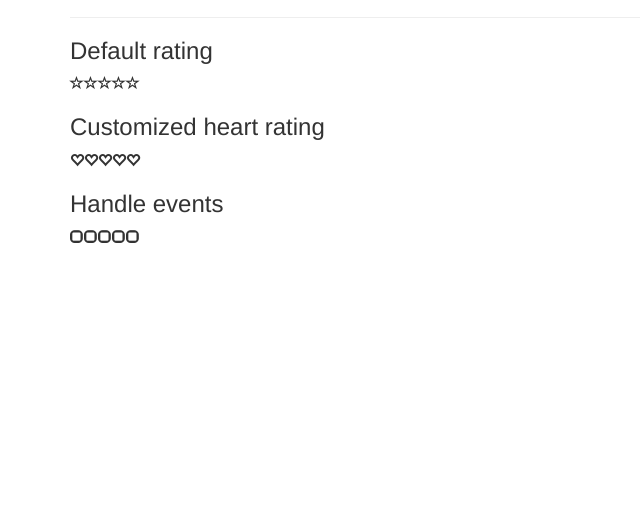
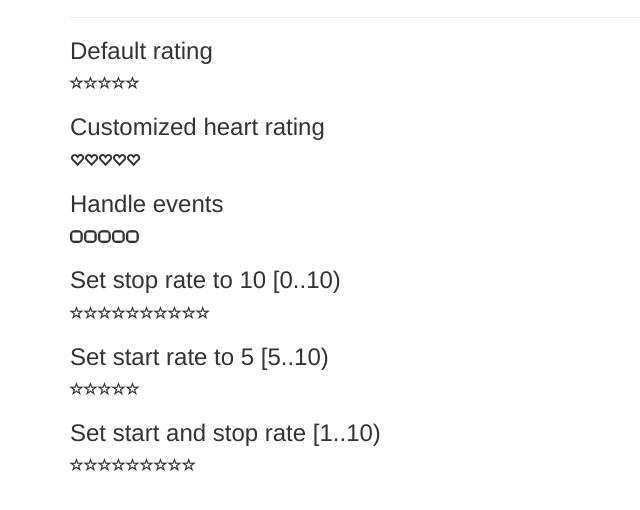
Before and after one commit to dreyescat/bootstrap-rating, a plain HTML site: page index.html in a window 1280 px wide. Shown: the part 56-566 px from the top of the page, without its empty margins (0-640 px from the left). Drawn offline with Linux system fonts and the light colour scheme.

Commit message:
Allow range definition

```diff
--- a/bootstrap-rating.js
+++ b/bootstrap-rating.js
@@ -1,5 +1,7 @@
-(function ($) {
+(function ($, undefined) {
   'use strict';
+
+  var OFFSET = 5;
 
   $.fn.rating = function (options) {
     var $clones = $([]);
@@ -7,14 +9,28 @@
       var $this = $(this);
       var data = {
         filled: $this.data('filled'),
-        empty: $this.data('empty')
+        empty: $this.data('empty'),
+        start: $this.data('start'),
+        stop: $this.data('stop')
       };
-      // Extend/Override the default options with those provided.
+      // Merge data and parameter options.
       // Those provided as parameter prevail over the data ones.
-      var opts = $.extend({}, $.fn.rating.defaults, data, options);
+      var opts = $.extend({}, data, options);
+      // Sanitize start and stop rates.
+      // Both start and stop rate must be integers.
+      // In case we don't have a valid stop rate try to get a reasonable
+      // one based on the existence of a valid start rate.
+      opts.start = parseInt(opts.start, 10) || undefined;
+      opts.stop = parseInt(opts.stop, 10) ||
+                     opts.start + OFFSET ||
+                     undefined;
+
+      // Extend/Override the default options with those provided either as
+      // data attributes or function parameters.
+      opts = $.extend({}, $.fn.rating.defaults, opts);
 
       var $rating = $('<div></div>');
-      for (var i = 0; i < 5; i++) {
+      for (var i = opts.start; i < opts.stop; i++) {
         $rating.append('<div class="rating-symbol glyphicon ' + opts.empty + '"></div>');
       }
       // From jQuery.fn.prop (http://api.jquery.com/prop/):
@@ -39,9 +55,8 @@
           // Empty rating from the selected one to the end.
           $this.nextAll('.rating-symbol')
             .removeClass(opts.filled).addClass(opts.empty);
-          // Set input to the current value (0-based) and 'trigger' the
-          // change handler.
-          $input.val($this.index()).change();
+          // Set input to the current value and 'trigger' the change handler.
+          $input.val(opts.start + $this.index()).change();
         }).insertBefore($input);
     });
 
@@ -51,7 +66,9 @@
   // Plugin defaults.
   $.fn.rating.defaults = {
     filled: 'glyphicon-star',
-    empty: 'glyphicon-star-empty'
+    empty: 'glyphicon-star-empty',
+    start: 0,
+    stop: OFFSET
   };
 
   $(function () {
--- a/index.html
+++ b/index.html
@@ -18,6 +18,12 @@
       <input type="text" class="rating" data-filled="glyphicon-heart" data-empty="glyphicon-heart-empty"/>
       <h3>Handle events</h3>
       <input type="text" class="check" data-filled="glyphicon-check" data-empty="glyphicon-unchecked"/>
+      <h3>Set stop rate to 10 [0..10)</h3>
+      <input type="text" class="rating check" data-stop="10"/>
+      <h3>Set start rate to 5 [5..10)</h3>
+      <input type="text" class="rating check" data-start="5"/>
+      <h3>Set start and stop rate [1..10)</h3>
+      <input type="text" class="rating check" data-start="1" data-stop="10"/>
     </div>
     <script type="text/javascript" src="dist/js/jquery-1.10.2.js"></script>
     <script type="text/javascript" src="bootstrap-rating.js"></script>
```
Also changed, not shown: README.md.
